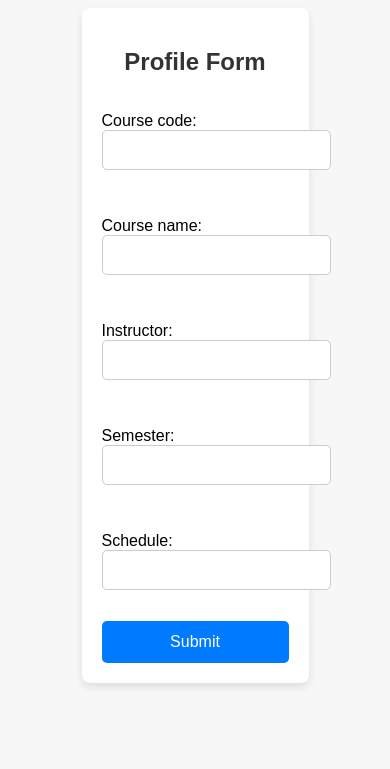
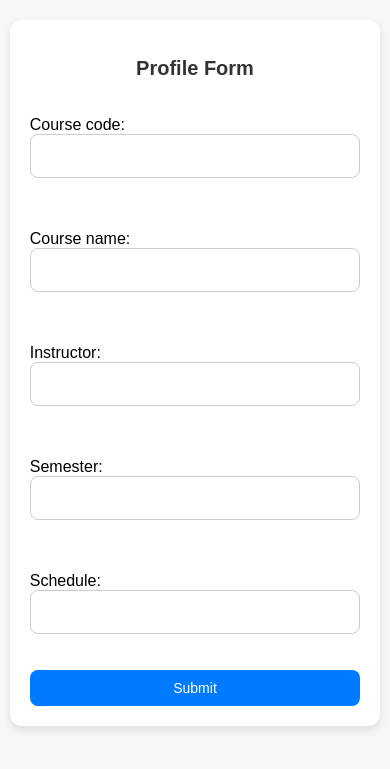
Before and after one commit to KAVYASHREEKS-05/django-project, a Django app: page /add_course/ in a window 390 px wide. Shown: the top 769 px of the page. Run offline with Django 5.2, Linux system fonts and the light colour scheme.

Commit message:
Update style.css

```diff
--- a/django-project/student_info_system/chatbot/static/style.css
+++ b/django-project/student_info_system/chatbot/static/style.css
@@ -1,57 +1,119 @@
+/* Global Styles */
+*,
+*::before,
+*::after {
+    box-sizing: border-box; /* Ensure padding and border are included in width/height */
+}
+
 body {
     font-family: Arial, sans-serif;
     background-color: #f7f7f7;
+    margin: 0;
+    padding: 0;
 }
 
+/* Form Container */
 .form-container {
-    width: 50%;
-    margin: 0 auto;
+    width: 100%; /* Make it responsive for smaller screens */
+    max-width: 600px; /* Set a maximum width */
+    margin: 30px auto;
     background-color: #fff;
     padding: 20px;
     box-shadow: 0 4px 8px rgba(0, 0, 0, 0.1);
-    border-radius: 8px;
+    border-radius: 12px;
+    overflow-x: hidden; /* Prevent horizontal overflow */
 }
 
+/* Form Heading */
 .form-container h2 {
     text-align: center;
     color: #333;
+    margin-bottom: 20px;
+    font-size: 24px;
 }
 
+/* Form Layout */
 .form-container form {
     display: flex;
     flex-direction: column;
-    gap: 15px;
+    gap: 20px; /* Add some spacing between form elements */
 }
 
+/* Input Fields */
 .form-container input[type="text"],
 .form-container input[type="email"],
 .form-container input[type="file"],
 .form-container textarea {
-    padding: 10px;
-    font-size: 16px;
+    padding: 12px;
+    font-size: 16px; /* Adjust font size for better readability */
     border: 1px solid #ccc;
-    border-radius: 5px;
-    transition: border-color 0.3s;
+    border-radius: 8px;
+    width: 100%; /* Ensure input fields are fully responsive */
+    box-sizing: border-box; /* Ensures that padding and borders are inside the width */
+    transition: border-color 0.3s ease, box-shadow 0.3s ease;
 }
 
+/* Focus State for Input Fields */
 .form-container input[type="text"]:focus,
 .form-container input[type="email"]:focus,
 .form-container input[type="file"]:focus,
 .form-container textarea:focus {
     border-color: #007bff;
     outline: none;
+    box-shadow: 0 0 5px rgba(0, 123, 255, 0.5);
 }
 
+/* Textarea */
+.form-container textarea {
+    min-height: 120px;
+    resize: vertical;
+}
+
+/* Button */
 .form-container button {
-    padding: 12px 20px;
+    padding: 14px 24px;
     background-color: #007bff;
     color: white;
     border: none;
-    border-radius: 5px;
+    border-radius: 8px;
     cursor: pointer;
     font-size: 16px;
+    transition: background-color 0.3s ease, transform 0.2s ease;
 }
 
 .form-container button:hover {
     background-color: #0056b3;
+    transform: scale(1.05); /* Add a subtle scale effect */
 }
+
+/* Media Queries for Responsiveness */
+@media (max-width: 768px) {
+    .form-container {
+        width: 90%; /* Adjust width for smaller screens (e.g., tablets) */
+        margin: 20px auto;
+    }
+
+    .form-container h2 {
+        font-size: 22px; /* Adjust heading size for smaller screens */
+    }
+
+    .form-container button {
+        padding: 12px 20px;
+        font-size: 14px; /* Smaller button on small screens */
+    }
+}
+
+@media (max-width: 480px) {
+    .form-container {
+        width: 95%; /* Make the form almost full width on very small screens */
+    }
+
+    .form-container h2 {
+        font-size: 20px;
+    }
+
+    .form-container button {
+        padding: 10px 18px;
+        font-size: 14px; /* Smaller button on small screens */
+    }
+}
```
